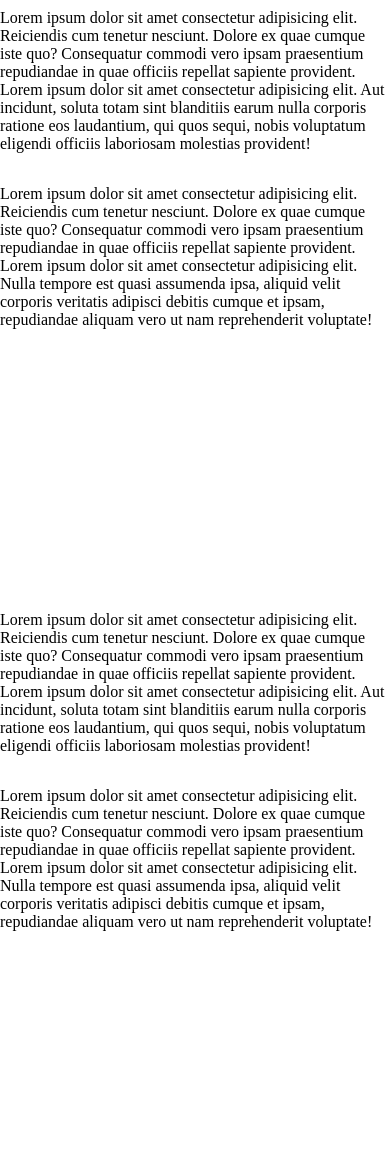
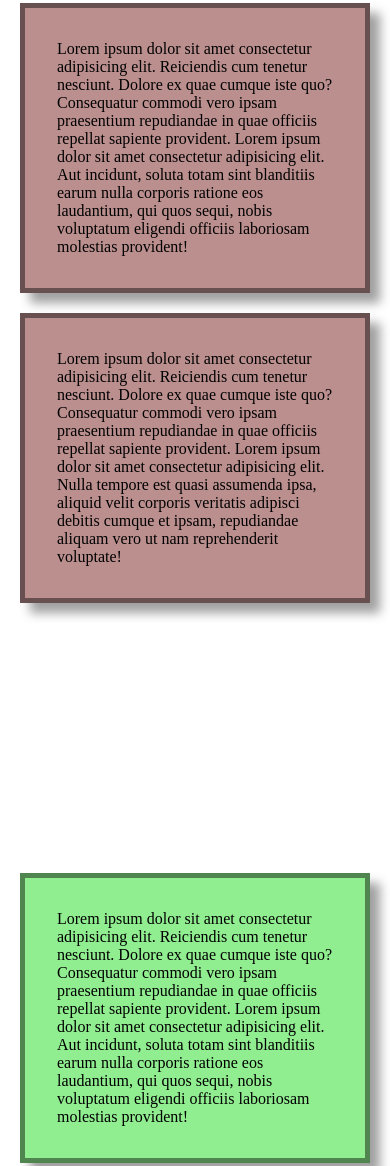
Before and after one commit to sayedak/Practice, a plain HTML site: page flexbox-practice/flexbox-1.html in a window 390 px wide. Shown: the part 937-2103 px from the top of the page. Drawn offline with Linux system fonts and the light colour scheme.

Commit message:
Clutter down CSS

```diff
--- a/flexbox-practice/flexbox-1.css
+++ b/flexbox-practice/flexbox-1.css
@@ -44,12 +44,17 @@ body {
   margin: 0px;
 }
 
+.top-middle,
+.middle,
+.lower-middle {
+  display: flex;
+  flex-flow: row wrap;
+  margin: 250px auto;
+}
+
 /*Top-Middle section*/
 .top-middle {
-  display: flex;
   justify-content: center;
-  margin: 250px auto;
-  flex-flow: row wrap;
 }
 
 .top-middle p {
@@ -64,14 +69,11 @@ body {
 
 /*Mddle section*/
 .middle {
-  display: flex;
   justify-content: space-around;
-  margin: 150px auto;
-  flex-flow: row wrap;
-  margin: 250px auto;
 }
 
-.mid-p1 .mid-p2 {
+.mid-p1,
+.mid-p2 {
   display: block;
   padding: 1rem;
   background-color: rosybrown;
@@ -83,15 +85,12 @@ body {
 
 /*lower-middle section*/
 .lower-middle {
-  display: flex;
   justify-content: center;
-  margin: 150px auto;
-  flex-flow: row wrap;
-  margin: 250px auto;
   gap: 20px;
 }
 
-.lower-p1 .lower-p2 {
+.lower-p1,
+.lower-p2 {
   display: block;
   padding: 1rem;
   background-color: lightgreen;
@@ -116,16 +115,18 @@ body {
     gap: 0px;
   }
 
-  .mid-p1 .mid-p2 {
+  .mid-p1,
+  .mid-p2 {
     flex-flow: column wrap;
-    /*align-items: center;*/
+
     margin: 10px 20px;
     max-width: 500px;
   }
 
-  .lower-p1 .lower-p2 {
+  .lower-p1,
+  .lower-p2 {
     flex-flow: column wrap;
-    /*align-items: center;*/
+
     margin: 10px 20px;
     max-width: 500px;
   }
@@ -137,14 +138,16 @@ body {
     margin: 150px 20px;
   }
 
-  .mid-p1 .mid-p2 {
+  .mid-p1,
+  .mid-p2 {
     flex-flow: column wrap;
     /*align-items: center;*/
     margin: 10px 20px;
     max-width: 500px;
   }
 
-  .lower-p1 .lower-p2 {
+  .lower-p1,
+  .lower-p2 {
     flex-flow: column wrap;
     /*align-items: center;*/
     margin: 10px 20px;
```
